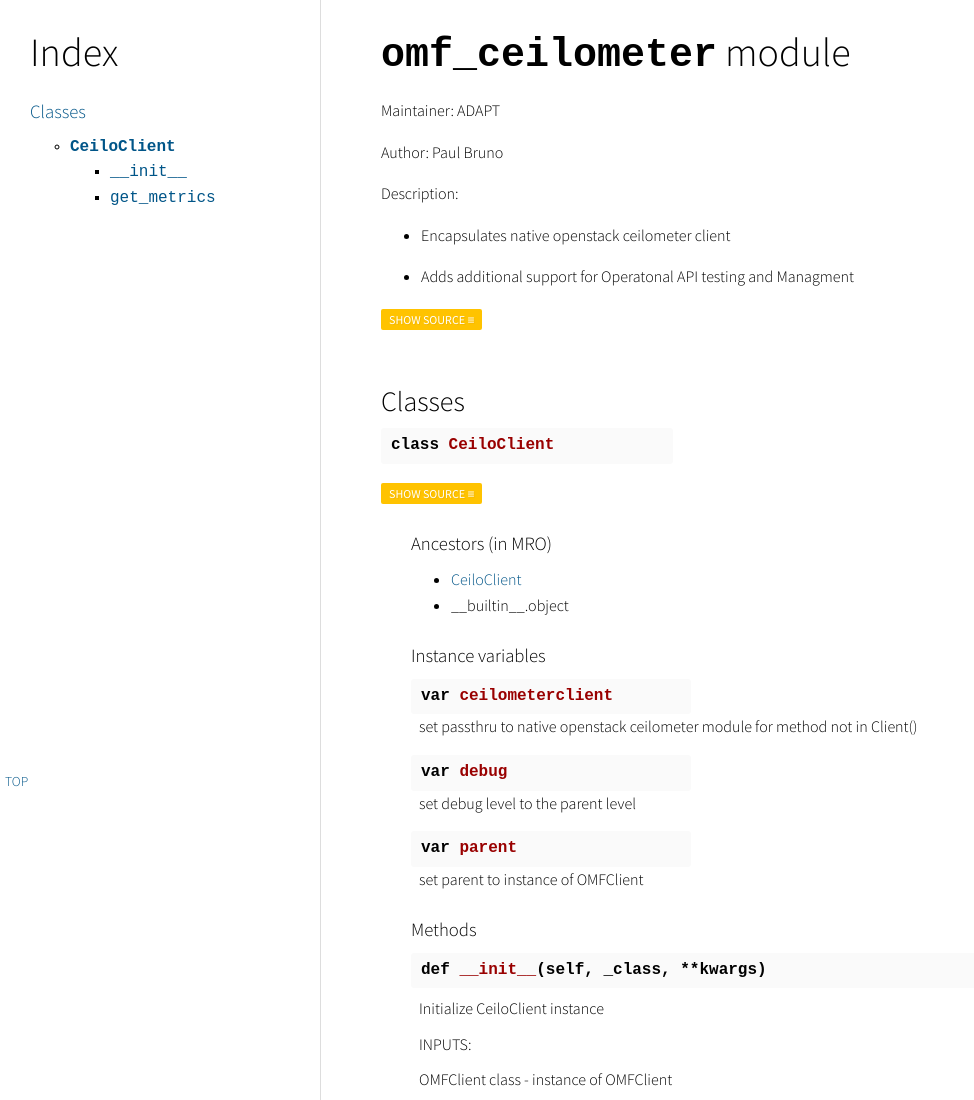
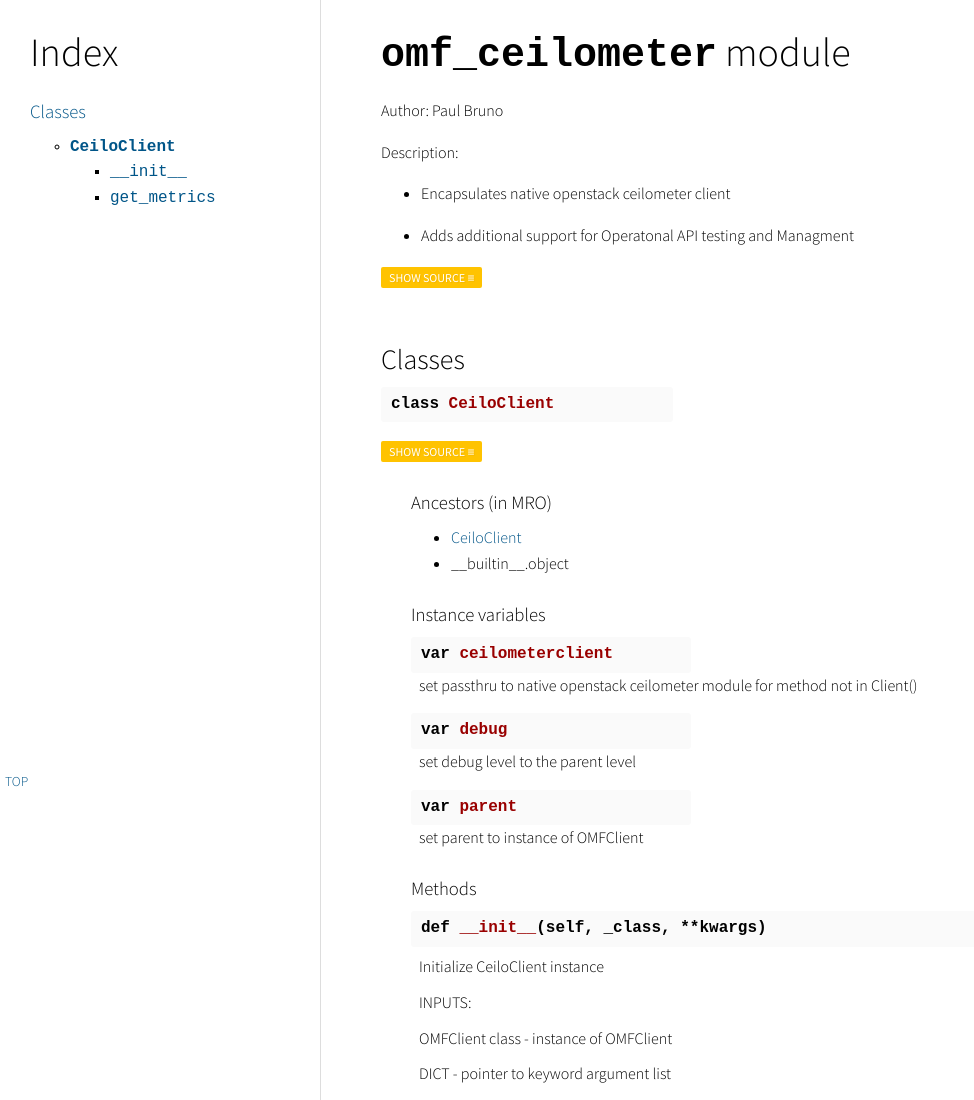
Before and after one commit to thetoolsmith/omf, a plain HTML site: page docs/omf_ceilometer.m.html in a window 1280 px wide. Shown: the top 1100 px of the page, without its empty margins (0-974 px from the left). Drawn offline with Linux system fonts and the light colour scheme.

Commit message:
updated html, remove specific maintainer

```diff
--- a/docs/omf_ceilometer.m.html
+++ b/docs/omf_ceilometer.m.html
@@ -1067,7 +1067,6 @@
 
   <header id="section-intro">
   <h1 class="title"><span class="name">omf_ceilometer</span> module</h1>
-  <p>Maintainer: ADAPT</p>
 <p>Author: Paul Bruno</p>
 <p>Description:</p>
 <ul>
@@ -1082,7 +1081,6 @@
   <p class="source_link"><a href="javascript:void(0);" onclick="toggle('source-omf_ceilometer', this);">Show source &equiv;</a></p>
   <div id="source-omf_ceilometer" class="source">
     <div class="codehilite"><pre><span class="sd">&#39;&#39;&#39;</span>
-<span class="sd">Maintainer: ADAPT</span>
 
 <span class="sd">Author: Paul Bruno</span>
 
```
Also changed, not shown: docs/omf-osmgr.m.html (+0 -2 lines), docs/omf_cinder.m.html (+0 -2 lines), docs/omf_client.m.html (+0 -2 lines), docs/omf_glance.m.html (+0 -2 lines), docs/omf_heat.m.html (+0 -2 lines), docs/omf_keystone.m.html (+0 -2 lines), docs/omf_neutron.m.html (+0 -2 lines), docs/omf_nova.m.html (+0 -2 lines), docs/omfbase.m.html (+0 -2 lines), docs/omfcodes.m.html (+0 -2 lines).
